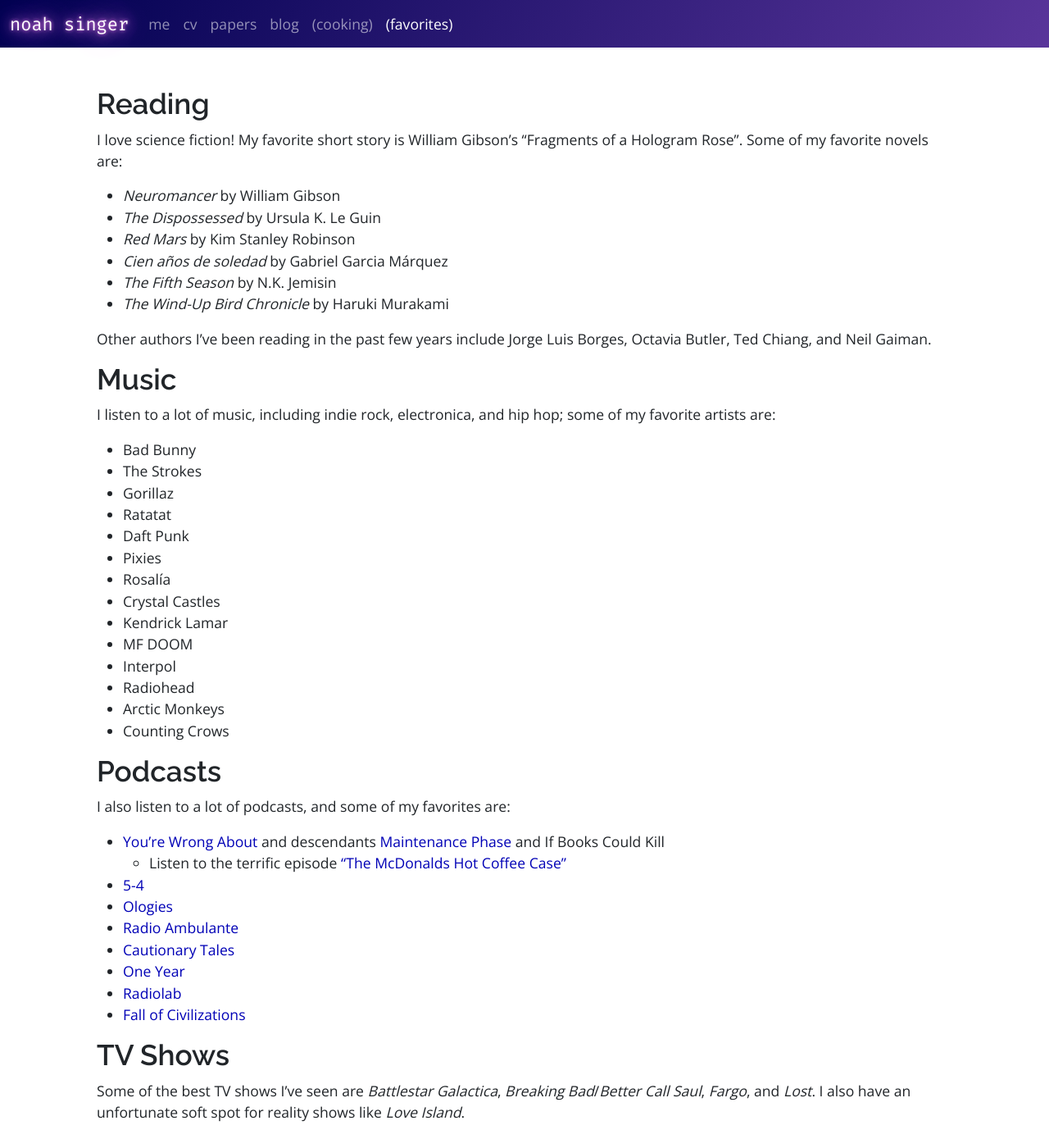
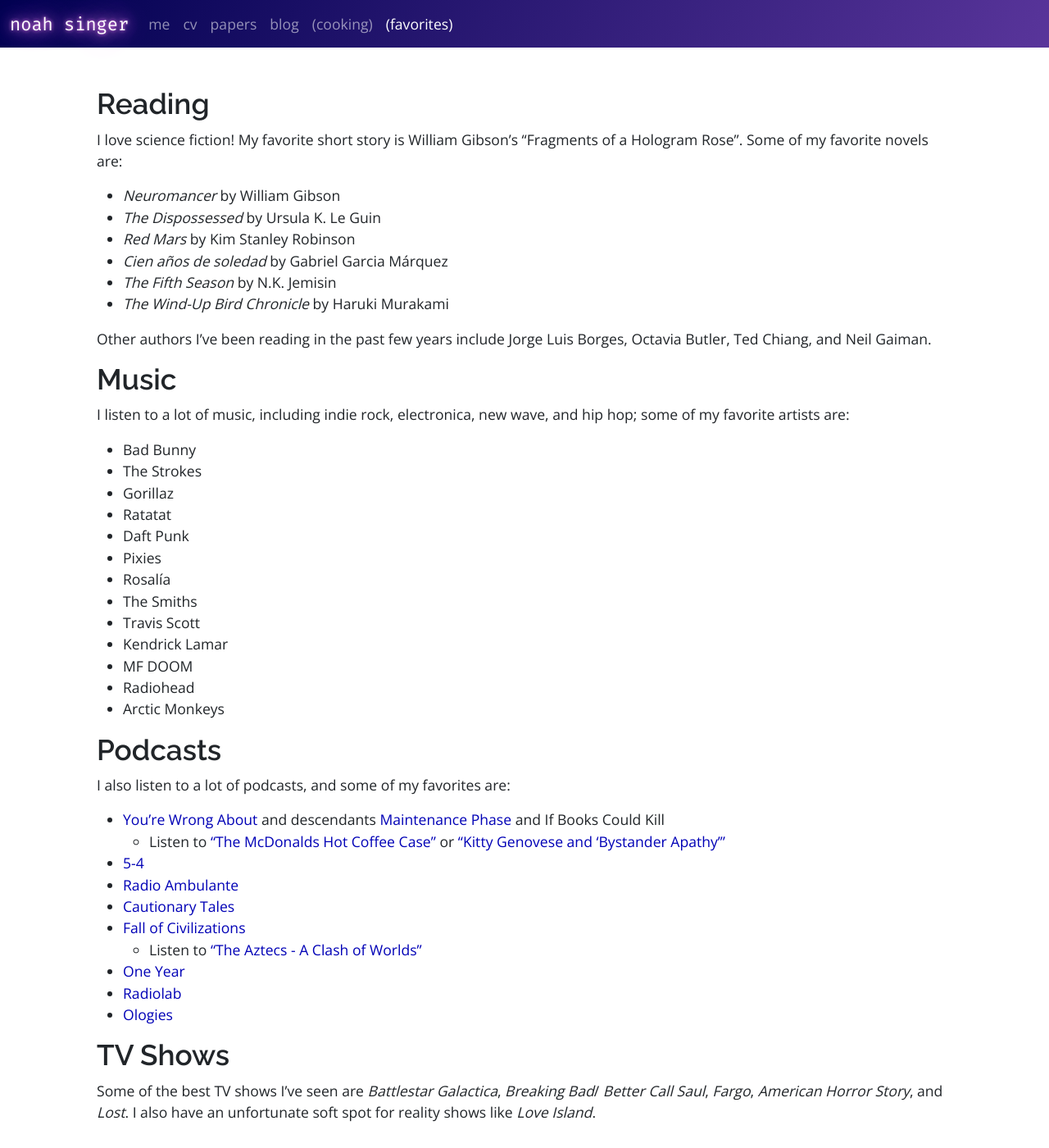
Before and after one commit to singerng/noahsinger.org, a Jekyll site: the page built from faves/index.md, in a window 1280 px wide and 1400 px high. Shown: the whole window at 82% size. Built offline with Jekyll 4.4.1, drawn with Linux system fonts in a browser that asks for light colours; nearby versions of some CDN libraries.

Commit message:
updates to cv, papers, index

```diff
--- a/_data/papers.yml
+++ b/_data/papers.yml
@@ -1,7 +1,8 @@
 - title: "Borges and the aesthetics of computation"
   authors: Noah G. Singer
-  venue: Manuscript
+  venue: Variaciones Borges 56
   type: misc
+  journal: https://www.borges.pitt.edu/index.php/journal/variaciones-borges-56
 
 - title: "Improved streaming algorithms for Maximum Directed Cut via smoothed snapshots"
   select: yes
--- a/faves/index.md
+++ b/faves/index.md
@@ -21,7 +21,7 @@
 
 ## Music
 
-I listen to a lot of music, including indie rock, electronica, and hip hop; some of my favorite artists are:
+I listen to a lot of music, including indie rock, electronica, new wave, and hip hop; some of my favorite artists are:
 
 * Bad Bunny
 * The Strokes
@@ -30,30 +30,30 @@
 * Daft Punk
 * Pixies
 * Rosalía
-* Crystal Castles
+* The Smiths
+* Travis Scott
 * Kendrick Lamar
 * MF DOOM
-* Interpol
 * Radiohead
 * Arctic Monkeys
-* Counting Crows
 
 ## Podcasts
 
 I also listen to a lot of podcasts, and some of my favorites are:
 
 * [You're Wrong About](https://yourewrongabout.com) and descendants [Maintenance Phase](https://maintenancephase.com) and If Books Could Kill
-  * Listen to the terrific episode ["The McDonalds Hot Coffee Case"](https://podcasts.apple.com/ca/podcast/the-mcdonalds-hot-coffee-case/)
+  * Listen to ["The McDonalds Hot Coffee Case"](https://podcasts.apple.com/ca/podcast/the-mcdonalds-hot-coffee-case/) or ["Kitty Genovese and 'Bystander Apathy'"](https://www.youtube.com/watch?v=jCPYAo5ily0)
 * [5-4](https://www.fivefourpod.com)
-* [Ologies](https://www.alieward.com/ologies)
 * [Radio Ambulante](https://radioambulante.org/en)
 * [Cautionary Tales](https://timharford.com/articles/cautionarytales/)
+* [Fall of Civilizations](https://fallofcivilizationspodcast.com)
+  * Listen to ["The Aztecs - A Clash of Worlds"](https://www.youtube.com/watch?v=56WPMRERgxg)
 * [One Year](https://slate.com/podcasts/one-year/)
 * [Radiolab](https://radiolab.org)
-* [Fall of Civilizations](https://fallofcivilizationspodcast.com)
+* [Ologies](https://www.alieward.com/ologies)
 
 
 ## TV Shows
 
-Some of the best TV shows I've seen are *Battlestar Galactica*, *Breaking Bad*/*Better Call Saul*, *Fargo*, and *Lost*.
+Some of the best TV shows I've seen are *Battlestar Galactica*, *Breaking Bad*/ *Better Call Saul*, *Fargo*, *American Horror Story*, and *Lost*.
 I also have an unfortunate soft spot for reality shows like *Love Island*.
--- a/index/index.html
+++ b/index/index.html
@@ -22,11 +22,9 @@
 
   <div class="col-md-9 mb-4">
     <h1>About Me</h1>
-    <p>I'm a second-year Ph.D. student in the Computer Science Department at Carnegie Mellon University. My research interests are in theoretical computer science, and I'm lucky to be advised by <a href="https://www.cs.cmu.edu/~praveshk/">Pravesh Kothari</a> and <a href="https://sites.google.com/view/aayushjain/home">Aayush Jain</a>. I'm supported by an <a href="https://www.nsfgrfp.org">NSF GRFP</a> fellowship. For my CV, see <a href="/index/cv.pdf">here</a>, and for a list of my papers, see <a href="/papers">here</a>.</p>
+    <p>I'm a second-year Ph.D. student in the Computer Science Department at Carnegie Mellon University. My research interests are in theoretical computer science, and I'm lucky to be advised by <a href="http://www.cs.cmu.edu/~odonnell/">Ryan O'Donnell</a> and <a href="https://sites.google.com/view/aayushjain/home">Aayush Jain</a>. I'm supported by an <a href="https://www.nsfgrfp.org">NSF GRFP</a> fellowship. For my CV, see <a href="/index/cv.pdf">here</a>, and for a list of my papers, see <a href="/papers">here</a>.</p>
 
     <p>In Spring 2022, I graduated magna cum laude from Harvard with an A.B. in Computer Science and Math. At Harvard, I was fortunate to be mentored by <a href="https://madhu.seas.harvard.edu">Madhu Sudan</a>, and I was a proud resident of <a href="https://pfoho.harvard.edu">Pforzheimer House</a>.</p>
-
-    <p><em>In Fall 2023, I am helping organize a <a href="https://docs.google.com/document/d/1PBddwr6dMlV5Cl93Ghq1CPrqcg8wWZS1KQBvxfygGfM/edit">reading group on high-dimensional expanders</a> at CMU.</em></p>
 
     <div class="p-3">
       <div class="row section pt-3">
```
Also changed, not shown: papers/index.md (+10 -0 lines), 1 other file.
